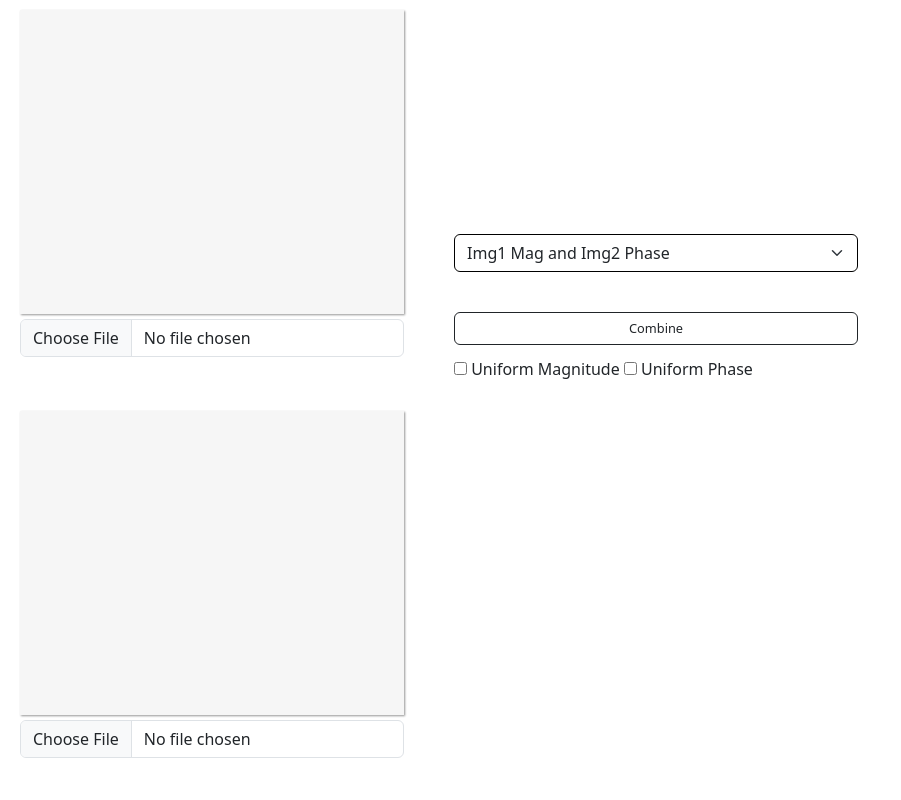
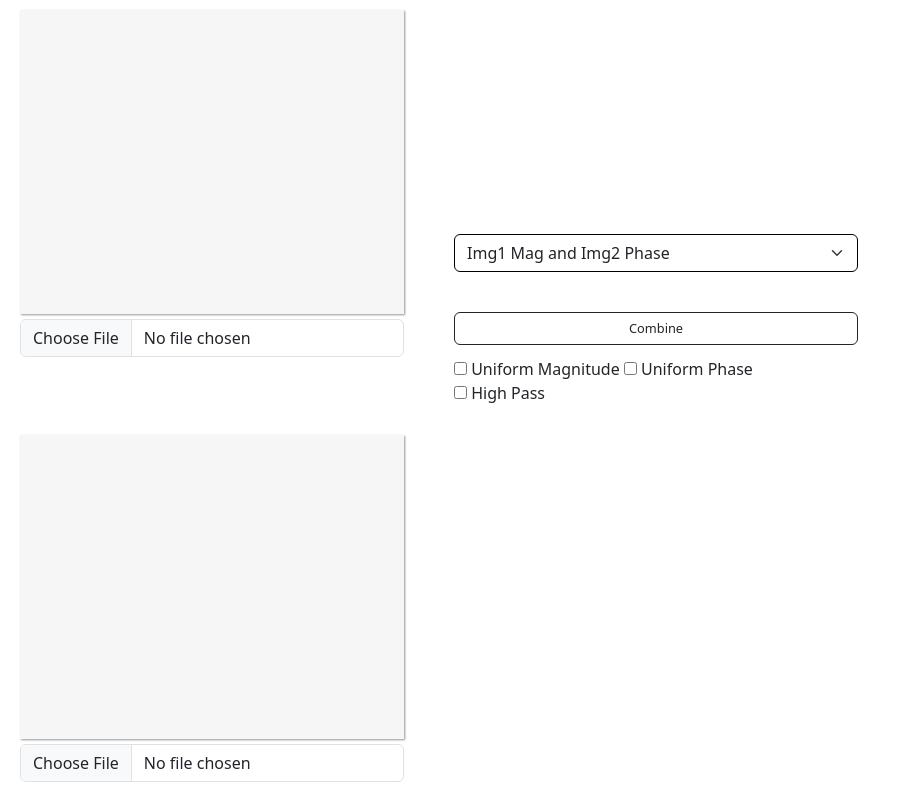
Before and after one commit to AbdelrahmanSameh1/Two_Images_Combiner, a Flask app: page / in a window 1280 px wide. Shown: the whole page, without its empty margins (0-901 px from the left). Run offline with Flask 2, Linux system fonts and the light colour scheme; some libraries are stand-ins or nearby versions.

Commit message:
new edit

```diff
--- a/static/JavaScript/main.js
+++ b/static/JavaScript/main.js
@@ -20,9 +20,16 @@ Phase_Checkbox.addEventListener("change", (object) => {
   main();
 });
 
+
+
 let Image1_File = document.querySelector("#UploadImage1");
 let First_Image = document.querySelector("#Image1");
 let left1, right1, up1, down1;
+let Inverter_Checkbox = document.getElementById("inverter");
+Inverter_Checkbox.addEventListener("change", (object) => {
+  console.log(Inverter_Checkbox.checked)
+  main();
+});
 Image1_File.addEventListener("change", (object) => {
   if (object.target.files.length) {
     // console.log(e.target.files.length);
@@ -42,13 +49,18 @@ Image1_File.addEventListener("change", (object) => {
           movable: false,
           zoomOnWheel: false,
           crop: function (object) {
-            left1 = object.detail.x;
-            right1 = object.detail.width + object.detail.x;
-            up1 = object.detail.y;
-            down1 = object.detail.height + object.detail.y;
+            left11 = object.detail.x;
+            right11 = object.detail.width + object.detail.x;
+            up11 = object.detail.y;
+            down11 = object.detail.height + object.detail.y;
+
           },
           // after cropping we call main() function
           cropend: function (object) {
+            console.log(left1)
+            console.log(right1)
+            console.log(up1)
+            console.log(down1)
             main();
           },
         });
@@ -77,10 +89,11 @@ Image2_File.addEventListener("change", (object) => {
           zoomOnWheel: false,
           movable: false,
           crop: function (object) {
-            left2 = object.detail.x;
-            right2 = object.detail.width + object.detail.x;
-            up2 = object.detail.y;
-            down2 = object.detail.height + object.detail.y;
+            left22 = object.detail.x;
+            right22 = object.detail.width + object.detail.x;
+            up22 = object.detail.y;
+            down22 = object.detail.height + object.detail.y;
+
           },
           cropend: function (object) {
             main();
@@ -97,9 +110,34 @@ Combine.addEventListener("click", (object) => {
   main();
 });
 
+
+
+
+
+
 function main() {
-  console.log(left1)
-  console.log(right1)
+  if (Inverter_Checkbox.checked) {
+    left1 = 0;
+    right1 = 230;
+    up1 = 145;
+    down1 = 345;
+    left2 = 0;
+    right2 = 230;
+    up2 = 145;
+    down2 = 345;
+  } else {
+    left1 = left11;
+    right1 = right11;
+    up1 = up11;
+    down1 = down11;
+    left2 = left22;
+    right2 = right22;
+    up2 = up22;
+    down2 = down22;
+
+  }
+  // console.log(left1);
+  // console.log(right1);
   const Selection = document.getElementById("options1");
   if (Encoded_Img1 == "" || Encoded_Img2 == "") {
     throw "Error : Please Upload The Images ";
--- a/templates/index.html
+++ b/templates/index.html
@@ -39,6 +39,9 @@
                 <span>Uniform Magnitude</span>
                 <input type="checkbox" id="CheckboxPhase">
                 <span>Uniform Phase</span>
+                <br>
+                <input type="checkbox" id="inverter">
+                <span>High Pass</span>
             </div>
         </div>
         <div class="SecondImage">
```
Also changed, not shown: static/Imgs/result_img/4971605.png (deleted), static/Imgs/result_img/5589824.png (added), static/Imgs/uploaded_imgs/uploaded1.png, static/Imgs/uploaded_imgs/uploaded2.png.
